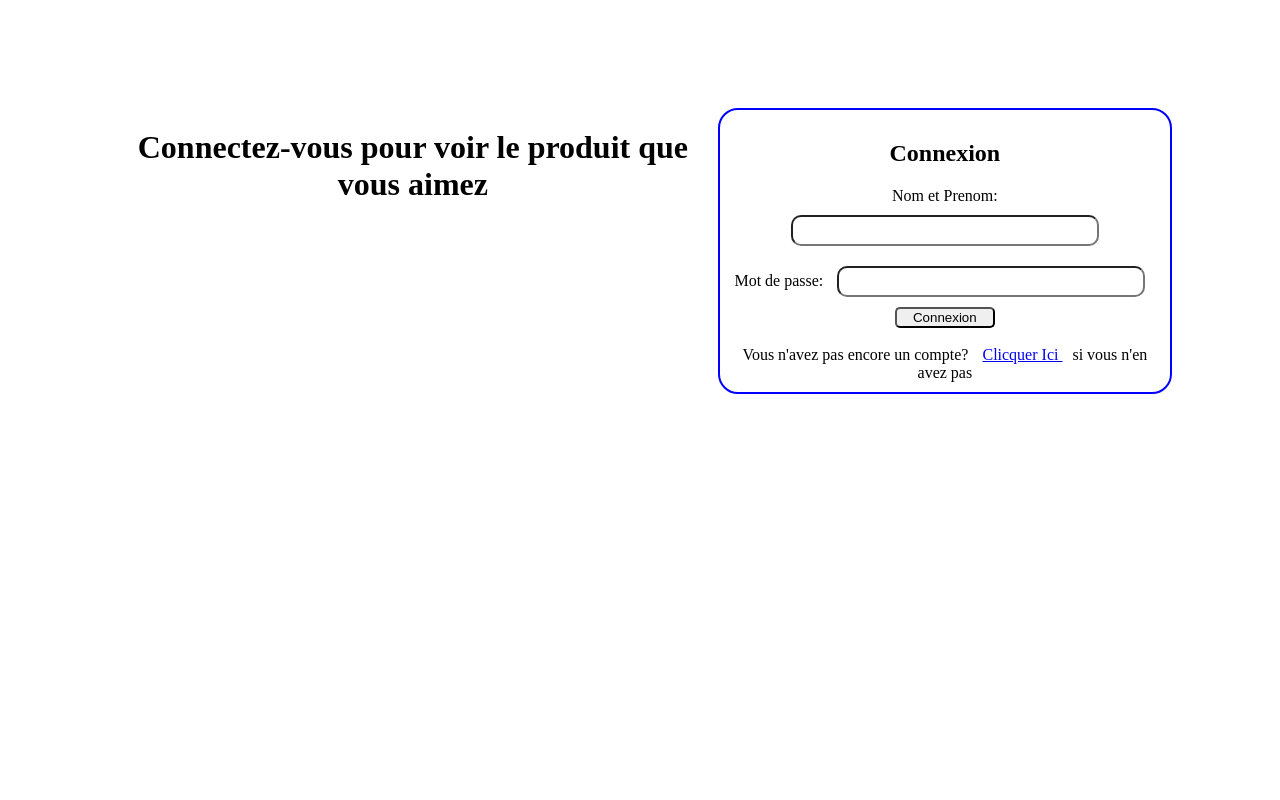
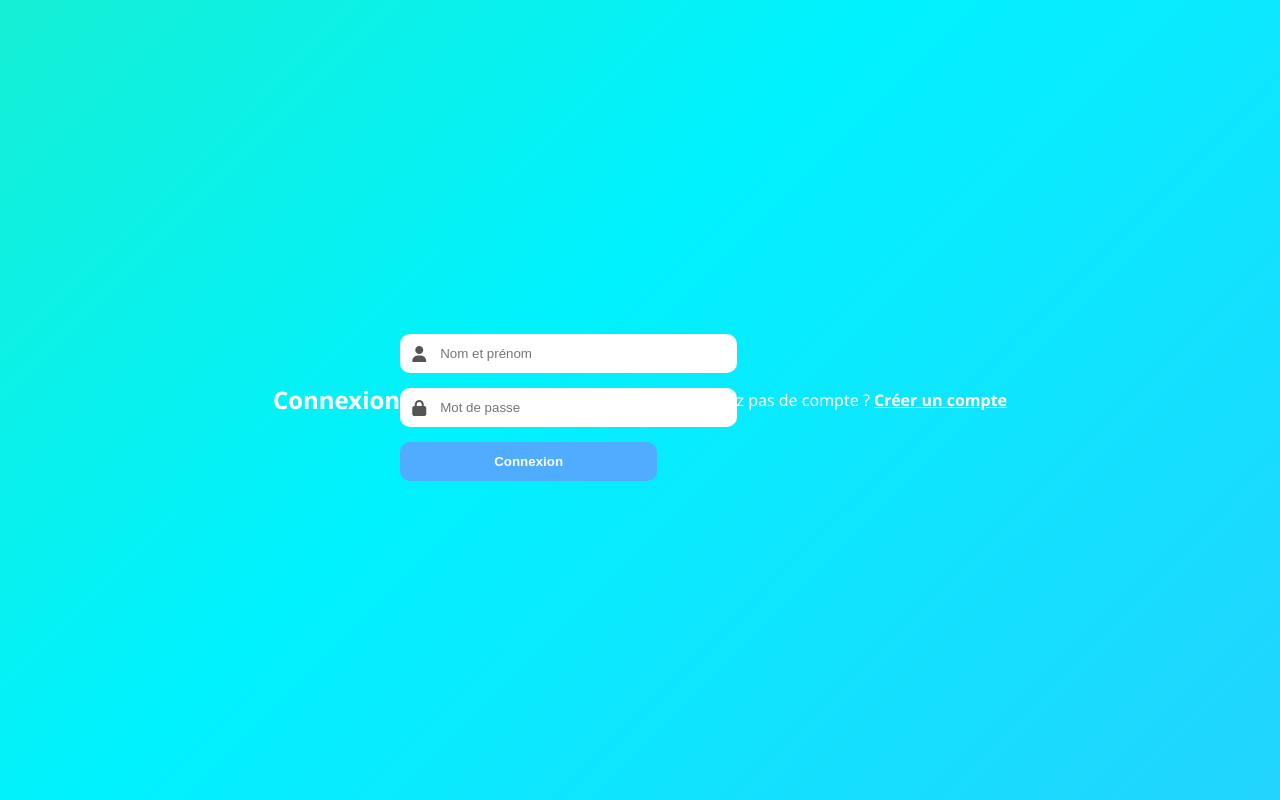
Before and after one commit to Nantenainatatila/Mon_site, a Flask app: page / in a window 1280 px wide. Run offline with Flask 3, Linux system fonts and the light colour scheme.

Commit message:
Mis à jour

```diff
--- a/templates/connexion.html
+++ b/templates/connexion.html
@@ -6,65 +6,303 @@
     <title>Connexion</title>
 </head>
 <style>
-    input{
-        width: 300px;
-        height: 25px;
+    /* 🌈 fond animé */
+body {
+    margin: 0;
+    height: 100vh;
+    font-family: 'Segoe UI', sans-serif;
+    display: flex;
+    justify-content: center;
+    align-items: center;
+
+    background: linear-gradient(-45deg, #4facfe, #00f2fe, #43e97b, #38f9d7);
+    background-size: 400% 400%;
+    animation: bg 12s ease infinite;
+}
+
+@keyframes bg {
+    0% {background-position: 0% 50%;}
+    50% {background-position: 100% 50%;}
+    100% {background-position: 0% 50%;}
+}
+
+/* titre */
+h1 {
+    position: absolute;
+    top: 30px;
+    color: white;
+}
+
+/* container */
+.container {
+    width: 380px;
+    padding: 30px;
+    border-radius: 20px;
+
+    background: rgba(255,255,255,0.15);
+    backdrop-filter: blur(15px);
+
+    box-shadow: 0 8px 32px rgba(0,0,0,0.2);
+
+    text-align: center;
+
+    animation: fadeIn 1.2s ease;
+}
+
+@keyframes fadeIn {
+    from {opacity: 0; transform: translateY(40px);}
+    to {opacity: 1; transform: translateY(0);}
+}
+
+/* inputs */
+.input-group {
+    position: relative;
+    margin: 15px 0;
+}
+
+.input-group input {
+    width: 100%;
+    padding: 12px 40px;
     border-radius: 10px;
-        margin: 10px;
+    border: none;
+    outline: none;
+    transition: 0.3s;
 }
-    .container{
-        width: 500px;
-        border: solid 2px blue;
-        text-align: center;
-        margin: auto;
-        border-radius: 20px;
-        padding: 10px;
+
+.input-group input:focus {
+    transform: scale(1.05);
+    box-shadow: 0 0 12px #00f2fe;
 }
-    body{
-        text-align: center;
-        display: flex;
-        padding: 100px;
+
+/* bouton */
+button {
+    width: 100%;
+    padding: 12px;
+    border: none;
+    border-radius: 10px;
+
+    background: #4facfe;
+    color: white;
+    font-weight: bold;
+
+    cursor: pointer;
+    transition: 0.3s;
 }
-    a {
-        margin: 10px;
-    }
-    button{
-        border-radius: 5px;
-        width: 100px;
+
+button:hover {
+    background: #00c6ff;
+    transform: translateY(-3px);
 }
 </style>
 <body>
 
-    <h1>Connectez-vous pour voir le produit que vous aimez</h1>
-    <div class="container">
+    <!DOCTYPE html>
+
+<html lang="fr">
+<head>
+<meta charset="UTF-8">
+<meta name="viewport" content="width=device-width, initial-scale=1.0">
+<title>SHOP NANTENAINA Madagascar</title>
+
+<!-- Font Awesome -->
+
+<link rel="stylesheet" href="https://cdnjs.cloudflare.com/ajax/libs/font-awesome/6.4.0/css/all.min.css">
+
+<style>
+
+/* 🌈 fond animé */
+body {
+    margin: 0;
+    height: 100vh;
+    font-family: 'Segoe UI', sans-serif;
+    display: flex;
+    justify-content: center;
+    align-items: center;
+
+    background: linear-gradient(-45deg, #4facfe, #00f2fe, #43e97b, #38f9d7);
+    background-size: 400% 400%;
+    animation: bg 12s ease infinite;
+}
+
+@keyframes bg {
+    0% {background-position: 0% 50%;}
+    50% {background-position: 100% 50%;}
+    100% {background-position: 0% 50%;}
+}
+
+/* 🧊 titre principal */
+h1 {
+    position: absolute;
+    top: 30px;
+    color: white;
+    text-align: center;
+    font-size: 22px;
+    animation: fadeDown 1s ease;
+}
+
+@keyframes fadeDown {
+    from {opacity: 0; transform: translateY(-20px);}
+    to {opacity: 1; transform: translateY(0);}
+}
+
+/* 📦 container moderne */
+.container {
+    width: 380px;
+    padding: 30px;
+    border-radius: 20px;
+
+    background: rgba(255,255,255,0.15);
+    backdrop-filter: blur(15px);
+
+    box-shadow: 0 8px 32px rgba(0,0,0,0.2);
+
+    text-align: center;
+
+    animation: fadeIn 1.2s ease;
+}
+
+@keyframes fadeIn {
+    from {
+        opacity: 0;
+        transform: translateY(40px) scale(0.9);
+    }
+    to {
+        opacity: 1;
+        transform: translateY(0) scale(1);
+    }
+}
+
+/* 🧾 titre login */
+h2 {
+    color: white;
+    margin-bottom: 20px;
+}
+
+/* 📝 inputs modernes */
+.input-group {
+    position: relative;
+    margin: 15px 0;
+}
+
+.input-group input {
+    width: 100%;
+    padding: 12px 40px;
+    border-radius: 10px;
+    border: none;
+    outline: none;
+    transition: 0.3s;
+}
+
+/* focus animation */
+.input-group input:focus {
+    transform: scale(1.05);
+    box-shadow: 0 0 12px #00f2fe;
+}
+
+/* icônes */
+.input-group i {
+    position: absolute;
+    left: 12px;
+    top: 12px;
+    color: #555;
+}
+
+/* 🔘 bouton */
+button {
+    width: 100%;
+    padding: 12px;
+    border: none;
+    border-radius: 10px;
+
+    background: #4facfe;
+    color: white;
+    font-weight: bold;
+
+    cursor: pointer;
+    transition: 0.3s;
+}
+
+button:hover {
+    background: #00c6ff;
+    transform: translateY(-3px);
+    box-shadow: 0 10px 20px rgba(0,0,0,0.2);
+}
+
+/* 🔗 lien */
+a {
+    color: white;
+    font-weight: bold;
+}
+
+/* 📢 messages */
+ul {
+    list-style: none;
+    padding: 0;
+}
+li {
+    color: #00ffcc;
+}
+
+/* 📱 mobile */
+@media(max-width: 420px){
+    .container {
+        width: 90%;
+    }
+}
+
+</style>
+
+</head>
+
+<body>
+<h2>Connexion</h2>
+
+<!-- messages Flask -->
 {% with messages = get_flashed_messages() %}
 {% if messages %}
 <ul>
     {% for msg in messages %}
-            <li style="color:green;">{{ msg }}</li>
+    <li>{{ msg }}</li>
     {% endfor %}
 </ul>
 {% endif %}
 {% endwith %}
-        <h2>Connexion</h2>
-        <form action="" method="POST">
-            Nom et Prenom: <input type="text" name="nom" id="" required><br>
-            Mot de passe: <input type="password" name="password" id="" required><br>
+
+<!-- form -->
+<form method="POST">
+
+    <div class="input-group">
+        <i class="fa fa-user"></i>
+        <input type="text" name="nom" placeholder="Nom et prénom" required>
+    </div>
+
+    <div class="input-group">
+        <i class="fa fa-lock"></i>
+        <input type="password" name="password" placeholder="Mot de passe" required>
+    </div>
+
     <button type="submit">Connexion</button>
-        </form><br>
+</form>
 
-        Vous n'avez pas encore un compte? <a href="/creercompte">Clicquer  Ici </a>si vous n'en avez pas
+<p style="margin-top:15px; color:white;">
+    Vous n'avez pas de compte ?
+    <a href="/creercompte">Créer un compte</a>
+</p>
+
+
 </div>
+
 <script>
-        message = "{{ message }}";
+let message = "{{ message }}";
 if(message){
     alert(message);
 }
-        message2 = "{{ message2 }}";
+
+let message2 = "{{ message2 }}";
 if(message2){
     alert(message2);
 }
 </script>
+
 </body>
-
 </html>
--- a/templates/index.html
+++ b/templates/index.html
@@ -574,7 +574,7 @@
         <div id="chat-header" onclick="toggleChat()">
             <div class="chat-header-left">
                 <div class="chat-dot"></div>
-                💬 Assistant TechShop
+                💬 Assistant Shop NANTENAINA
             </div>
             <span id="chat-arrow">▼</span>
         </div>
```
Lines whose indentation alone changed are shown as unchanged.
